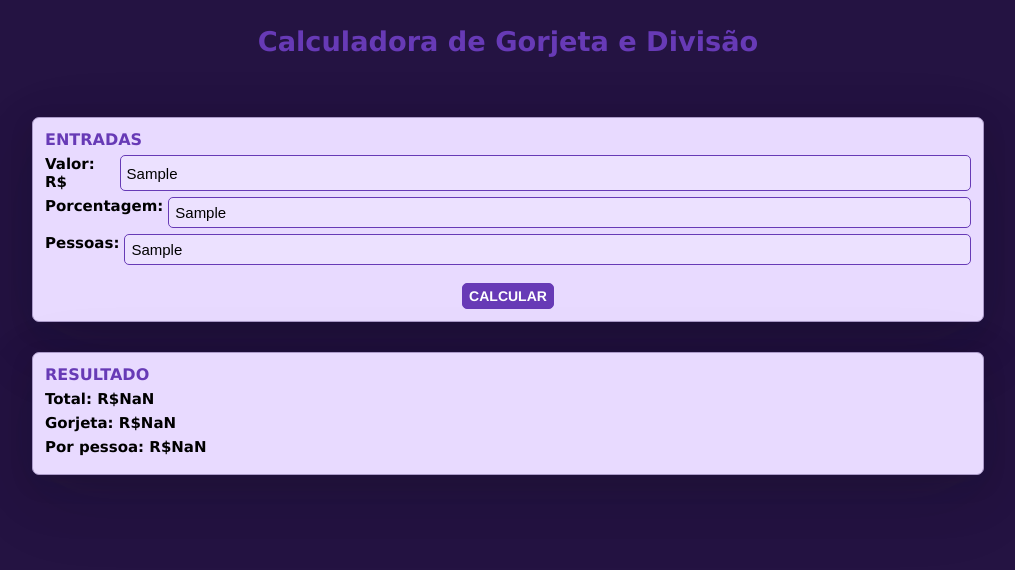
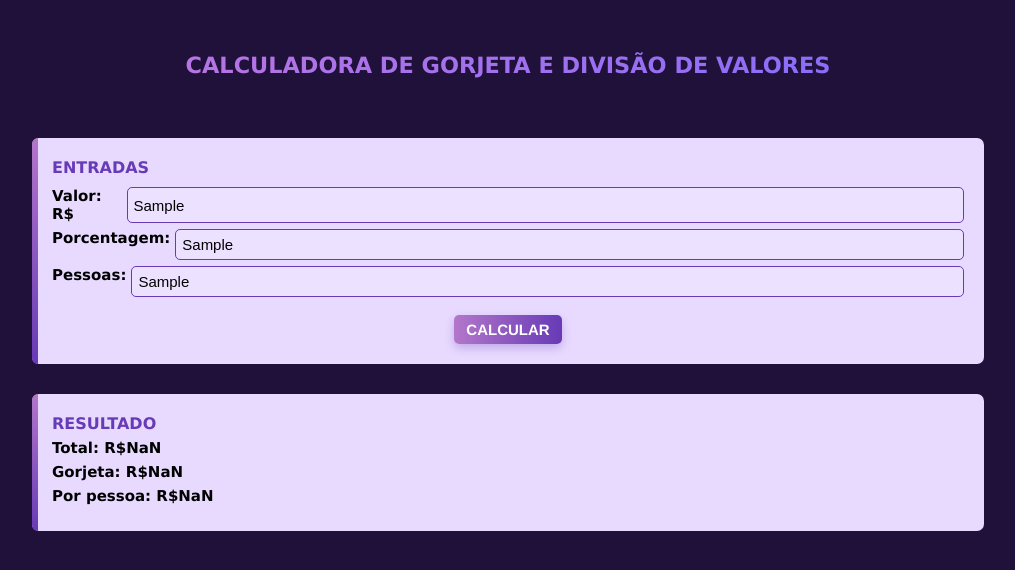
Before and after one commit to giovana-rosa/Calculadora-de-Gorjeta, a Vue app: page / in a window 1280 px wide. Both pictures are taken after typing "Sample", "Sample", "Sample" into the empty fields and a click on the button "CALCULAR". Shown: the top 570 px of the page, without its empty margins (132-1147 px from the left). Built offline with nearby package versions, Linux system fonts and the light colour scheme.

Commit message:
feat: css finalizado

```diff
--- a/src/components/entradaComponent.vue
+++ b/src/components/entradaComponent.vue
@@ -59,15 +59,25 @@ function handleClick() {
 
 <style scoped>
 .panel {
+  position: relative;
   background: #e8daff;
-  border: 1px solid #ab9ac9;
   border-radius: 7px;
-  padding: 12px;
-  box-shadow: rgba(17, 17, 26, 0.1) 0px 8px 24px, rgba(17, 17, 26, 0.1) 0px 16px 56px, rgba(17, 17, 26, 0.1) 0px 24px 80px;
+  padding: 20px;
+}
+
+.panel::before {
+  content: "";
+  position: absolute;
+  left: 0;
+  top: 0;
+  height: 100%;
+  width: 6px;
+  border-radius: 7px 0 0 7px;
+  background: linear-gradient(#b377ca, #673ab6);
 }
 
 .panel h2 {
-  margin: 0 0 6px 0;
+  margin: 0 0 10px 0;
   font-size: 16px;
   color: #673ab6;
   font-family: Verdana, Geneva, Tahoma, sans-serif;
@@ -91,17 +101,18 @@ function handleClick() {
 }
 
 .panel .small-btn {
-  font-size: 14px;
-  border: 1px solid #673ab6;
+  font-size: 15px;
+  border: none;
   border-radius: 5px;
-  background: #673ab6;
+  background: linear-gradient(90deg, #b377ca, #673ab6);
   cursor: pointer;
   color: #fff;
   font-weight: 600;
   display: block;
   margin: 0 auto;
-  padding: 4px 6px;
+  padding: 6px 12px;
   font-family: 'Franklin Gothic Medium', 'Arial Narrow', Arial, sans-serif;
+  box-shadow: 0 4px 10px rgba(103, 58, 182, 0.3);
 }
 
 .panel ul li{
--- a/src/components/saidaComponent.vue
+++ b/src/components/saidaComponent.vue
@@ -28,11 +28,21 @@ const props = defineProps({
 
 <style scoped>
 .panel {
+  position: relative;
   background: #e8daff;
-  border: 1px solid #ab9ac9;
   border-radius: 7px;
-  padding: 12px;
-  box-shadow: rgba(17, 17, 26, 0.1) 0px 8px 24px, rgba(17, 17, 26, 0.1) 0px 16px 56px, rgba(17, 17, 26, 0.1) 0px 24px 80px;
+  padding: 20px;
+}
+
+.panel::before {
+  content: "";
+  position: absolute;
+  left: 0;
+  top: 0;
+  height: 100%;
+  width: 6px;
+  border-radius: 7px 0 0 7px;
+  background: linear-gradient(#b377ca, #673ab6);
 }
 
 .panel h2 {
--- a/src/css/global.css
+++ b/src/css/global.css
@@ -1,5 +1,4 @@
 html, body {
-  margin: 0;
   height: 100%;
-  background: #241342;
+  background: #20113b;
 }
--- a/src/views/HomeView.vue
+++ b/src/views/HomeView.vue
@@ -36,7 +36,7 @@ function calculate() {
 
 <template>
   <div class="app">
-  <h1 class="title">Calculadora de Gorjeta e Divisão</h1>
+  <h1 class="title">CALCULADORA DE GORJETA E DIVISÃO DE VALORES</h1>
 
     <div class="page">
       <EntradaComponent
@@ -83,11 +83,14 @@ body {
 }
 
 .title {
-  font-size: 1.7rem;
-  margin: 2px 0 60px 0;
+  font-size: 1.4rem;
+  margin: 20px 0 60px 0;
   text-align: center;
-  color: #673ab6;
   font-family: Verdana, Geneva, Tahoma, sans-serif;
+
+  background: linear-gradient(90deg, #c176df, #816bfd);
+  -webkit-background-clip: text;
+  -webkit-text-fill-color: transparent;
 }
 
 .subtitle {
```
